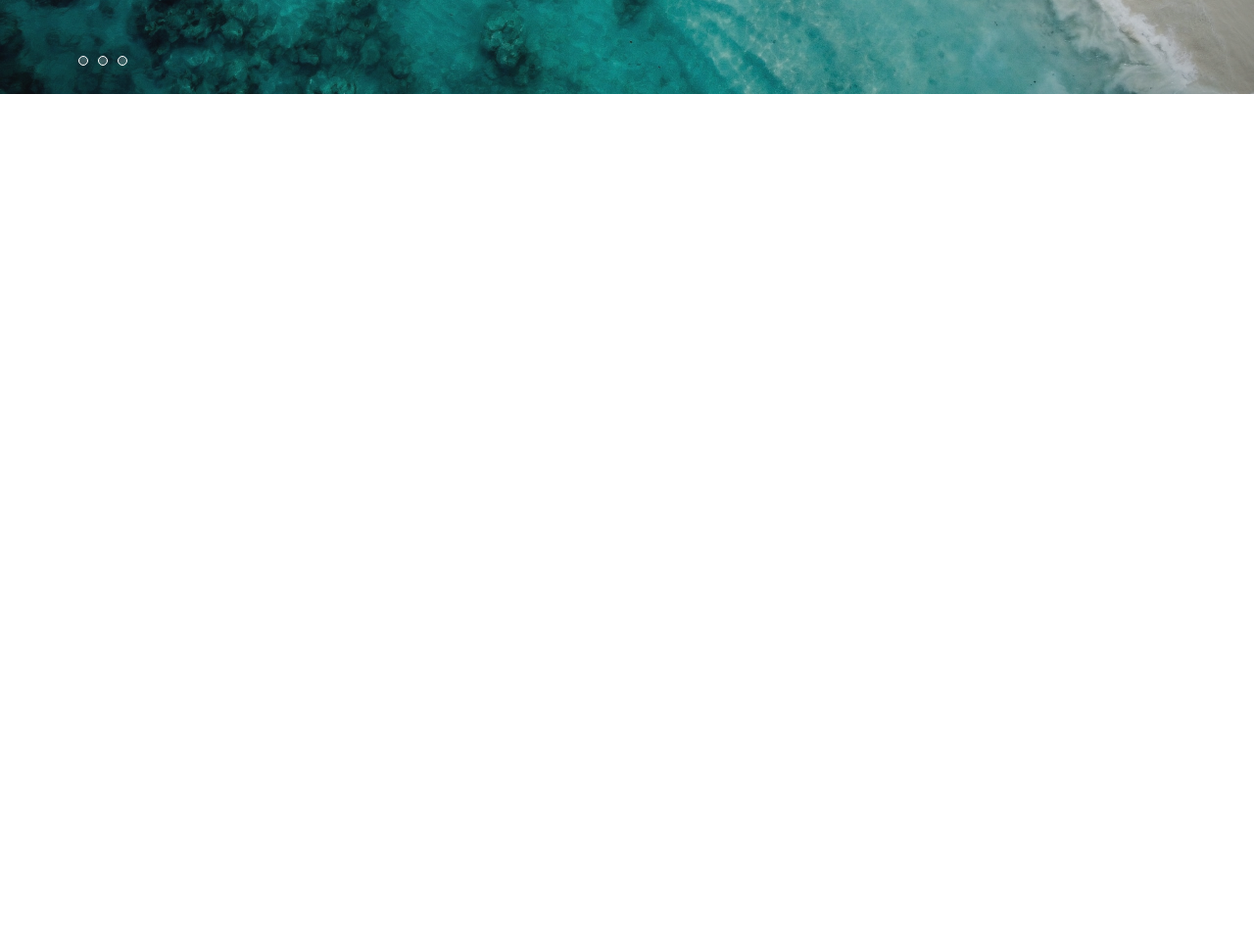
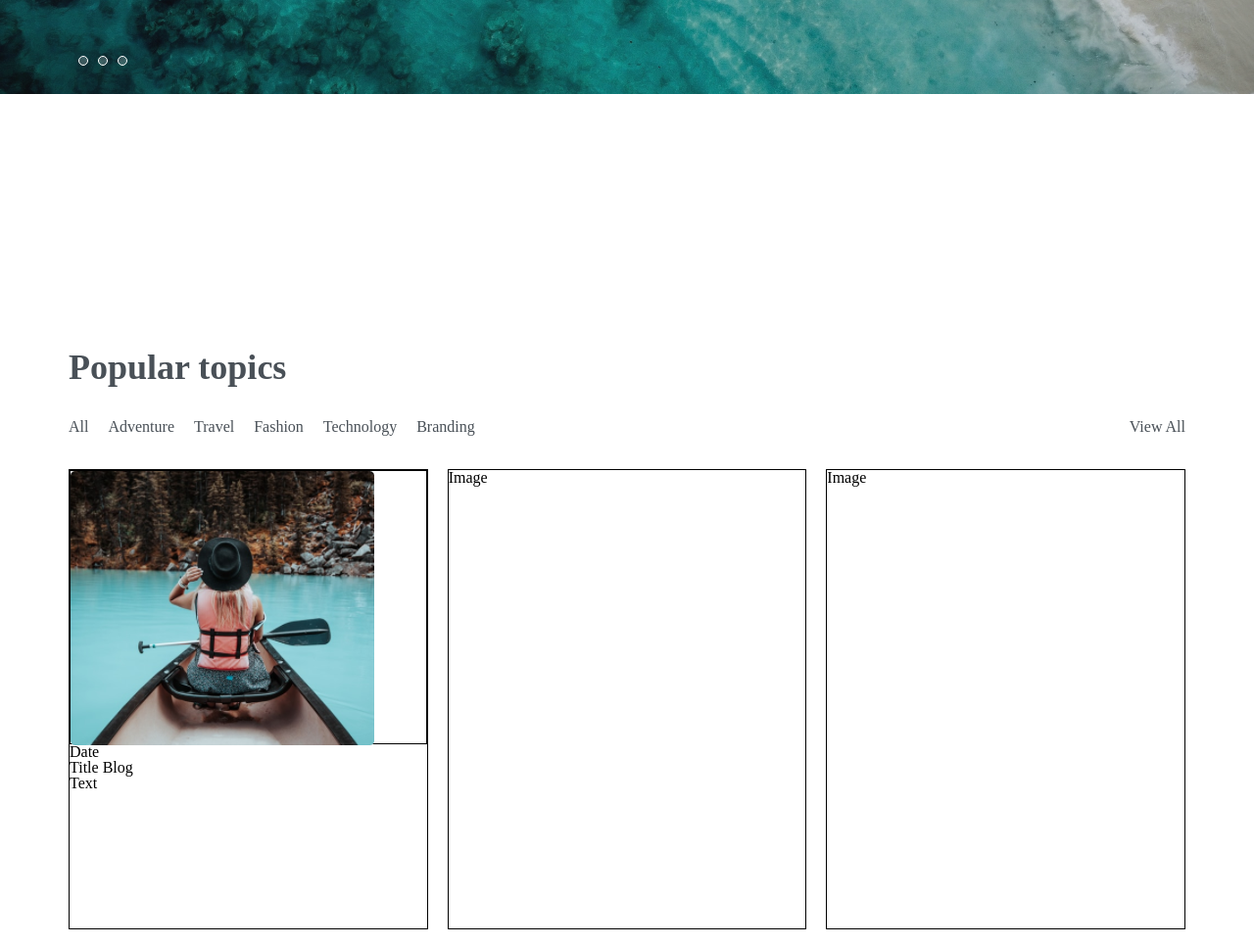
Before and after one commit to Taras-Prodan/Runo-Blog, a plain HTML site: page index.html in a window 1280 px wide. Shown: the part 504-1470 px from the top of the page at 98% size. Before the commit the page ends 800 px from the top, so only its background shows below. Drawn offline with Linux system fonts and the light colour scheme.

Commit message:
added main object's breadcrumps and some styles

```diff
--- a/index.html
+++ b/index.html
@@ -68,7 +68,33 @@
         <div class="btn"><input type="checkbox" /></div>
       </div>
     </div>
-    <main class="main"></main>
+    <main class="main">
+      <div><span>Popular topics</span></div>
+      <div class="breadcrumbs">
+        <div><a href="#">All</a></div>
+        <div><a href="#">Adventure</a></div>
+        <div><a href="#">Travel</a></div>
+        <div><a href="#">Fashion</a></div>
+        <div><a href="#">Technology</a></div>
+        <div><a href="#">Branding</a></div>
+        <div id="view-all"><a href="#">View All</a></div>
+      </div>
+      <div class="blogs-images">
+        <div class="blog-box">
+          <div class="image-blog"><img src="Runo-Demo/Blog Image 1.png" /></div>
+          <div class="date-blog">Date</div>
+          <div class="title-blog">Title Blog</div>
+          <div class="description-blog">Text</div>
+        </div>
+        <div class="blog-box">Image</div>
+        <div class="blog-box">Image</div>
+        <div class="blog-box">Image</div>
+        <div class="blog-box">Image</div>
+        <div class="blog-box">Image</div>
+        <div class="blog-box">Image</div>
+        <div class="blog-box">Image</div>
+      </div>
+    </main>
     <footer class="footer"></footer>
   </body>
 </html>
--- a/style.scss
+++ b/style.scss
@@ -12,7 +12,6 @@ body {
     margin: 0;
     padding: 0;
 }
-
 .header {
     display: flex;
     align-items: center;
@@ -114,8 +113,7 @@ body {
 .hero {
     display: flex;
     flex-direction: column;
-    padding: 0 0 0 80px;
-
+    padding: 0 0 130px 80px;
 }
 
 .first {
@@ -198,3 +196,56 @@ input[type="checkbox"] {
     border-radius: 50%;
     margin-right: 10px;
 }
+.main{
+    padding: 160px 70px 0 70px;
+
+
+    span{
+        font-size: 36px;
+        font-weight: 700;
+        color: rgb(73, 80, 87);
+    }
+}
+.breadcrumbs{
+    color: rgb(73, 80, 87);
+    display: flex;
+    padding:35px 0 ;
+    gap:20px;
+    font-size: 12px bold;
+    font-weight: 700px;
+    a{
+        text-decoration: none;
+        color: rgb(73, 80, 87);
+    }
+
+    a:hover{
+        color: rgb(212, 163, 115);
+    }
+    #view-all {
+        margin-left: auto;
+    }
+}
+.blogs-images{
+    display: flex;
+    flex-wrap: wrap;
+    gap: 20px;
+
+
+    .blog-box{
+        flex-grow: 1;
+        width: 310px;
+        height: 470px;
+        border: 1px solid black;
+        box-sizing: border-box;
+    }
+}
+.image-blog{
+    border: 1px solid black;
+    height: 280px;
+
+    img{
+        background-position: center;
+        background-size: cover;
+        background-repeat: no-repeat;
+    }
+}
```
Also changed, not shown: Runo-Demo/Blog Image 1.png (added), style.css, 1 other file.
